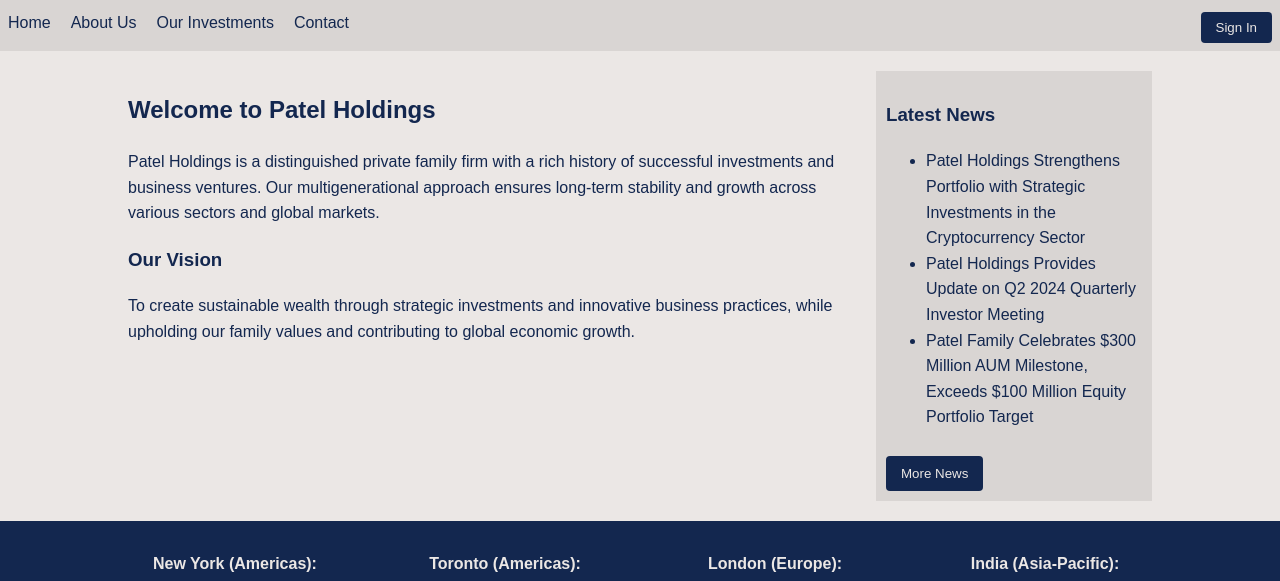
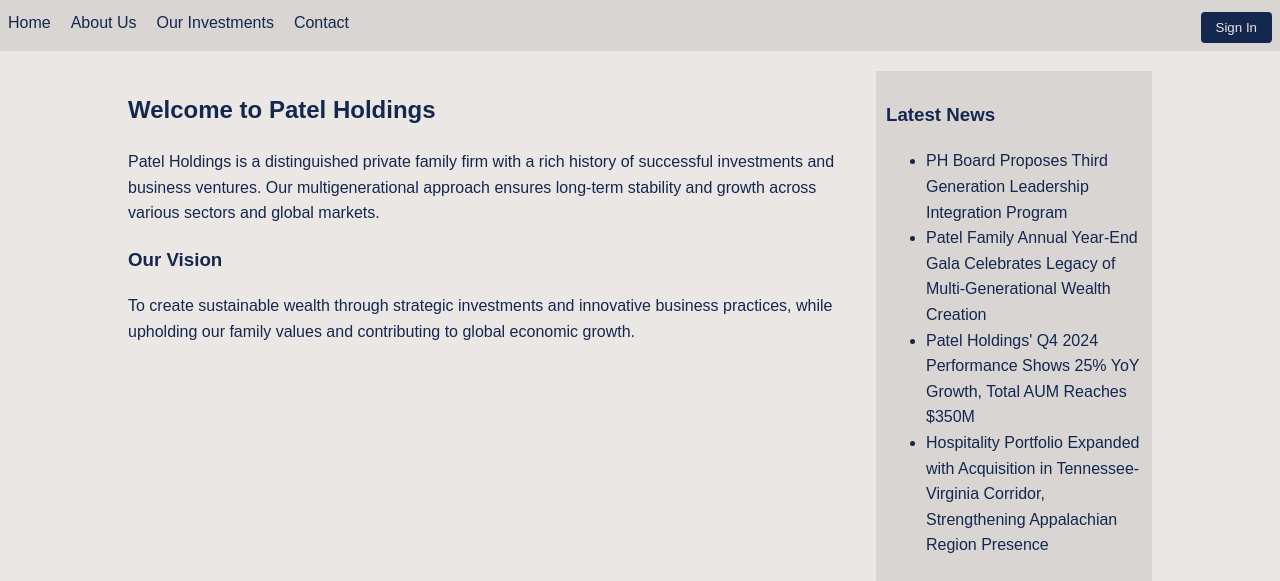
Before and after one commit to ptlhldg/ptlhldg.github.io, a plain HTML site: page index.html in a window 1280 px wide. Shown: the part 173-754 px from the top of the page. Drawn offline with Linux system fonts and the light colour scheme.

Commit message:
Update index.html

```diff
--- a/index.html
+++ b/index.html
@@ -215,9 +215,10 @@
         <aside class="sidebar">
             <h3>Latest News</h3>
             <ul>
-                <li>Patel Holdings Strengthens Portfolio with Strategic Investments in the Cryptocurrency Sector</li>
-                <li>Patel Holdings Provides Update on Q2 2024 Quarterly Investor Meeting</li>
-                <li>Patel Family Celebrates $300 Million AUM Milestone, Exceeds $100 Million Equity Portfolio Target</li>
+                <li>PH Board Proposes Third Generation Leadership Integration Program</li>
+                <li>Patel Family Annual Year-End Gala Celebrates Legacy of Multi-Generational Wealth Creation</li>
+                <li>Patel Holdings' Q4 2024 Performance Shows 25% YoY Growth, Total AUM Reaches $350M</li>
+                <li>Hospitality Portfolio Expanded with Acquisition in Tennessee-Virginia Corridor, Strengthening Appalachian Region Presence</li>
             </ul>
             <button class="news-btn" onclick="document.getElementById('signInBtn').click()">More News</button>
         </aside>
```
